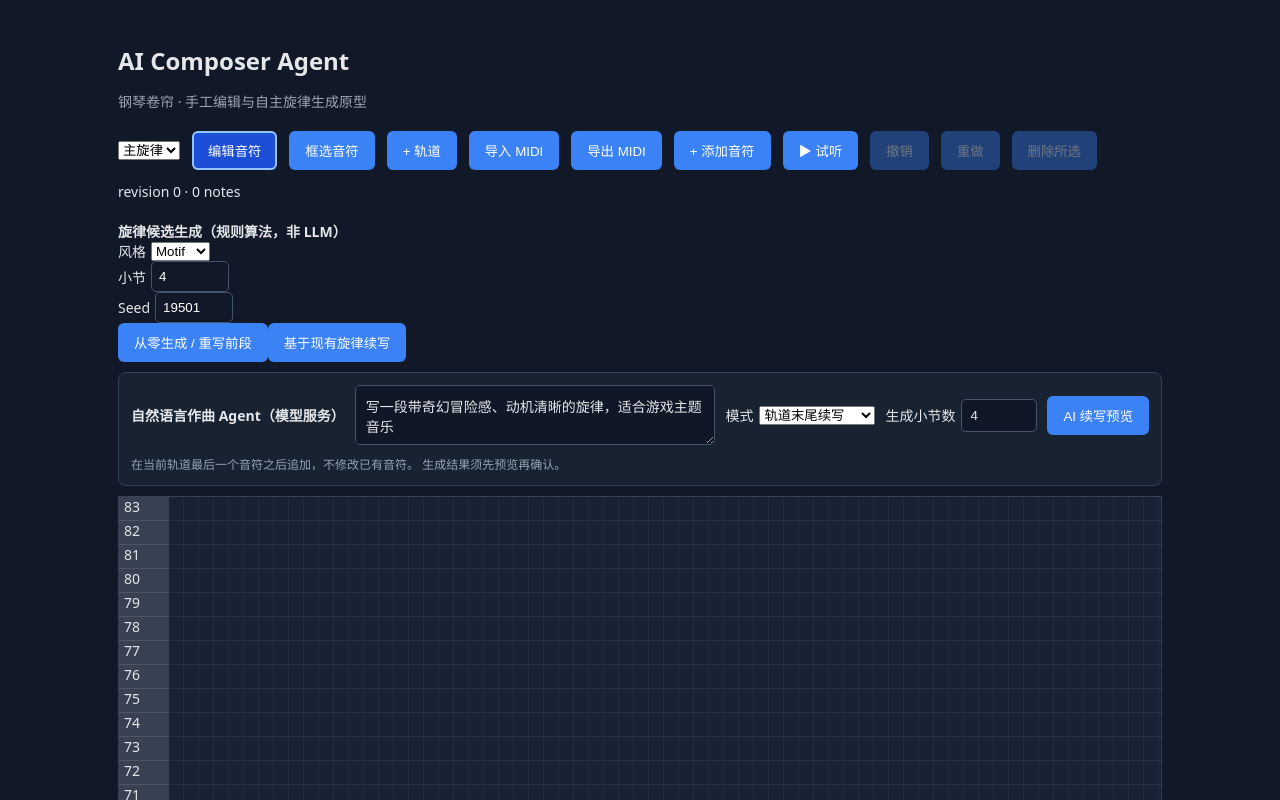
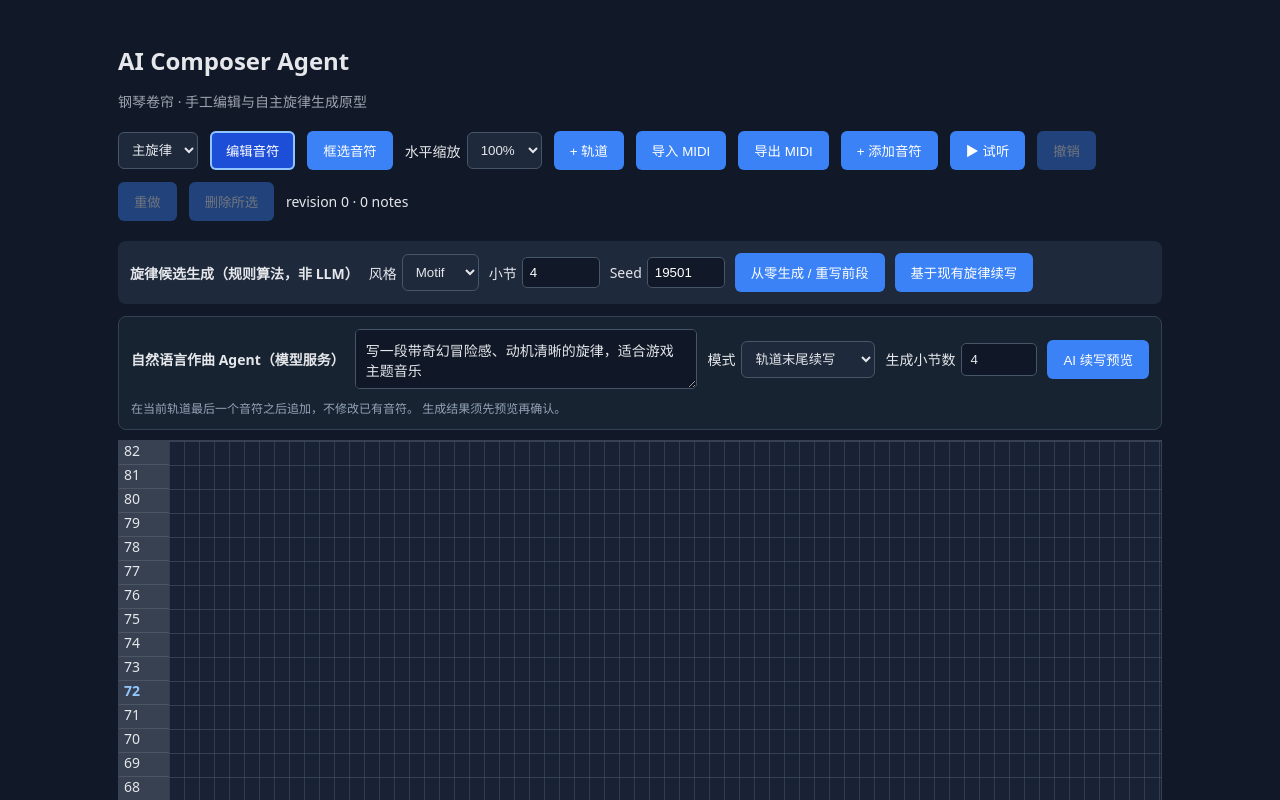
Before and after one commit to coicy/ai-composer-agent, a React (Vite) app in the folder apps/web/: page / in a window 1280 px wide. Shown: the top 800 px of the page. Built offline with nearby package versions, Linux system fonts and the light colour scheme.

Commit message:
feat(web): 128-note scroll, horizontal zoom, velocity entry and batch dragging

```diff
--- a/apps/web/src/app/App.tsx
+++ b/apps/web/src/app/App.tsx
@@ -1,6 +1,6 @@
 import {useRef,useState,useEffect} from 'react';
 import {playProject} from '@ai-composer/audio-engine';
-import {rectangleBetween,selectNotesInRect,timeRangeOfSelectedNotes} from '@ai-composer/piano-roll';
+import {rectangleBetween,selectNotesInRect,timeRangeOfSelectedNotes,tickToX,xToQuantizedTick,pitchToY,yToPitch,makeMoveOperations} from '@ai-composer/piano-roll';
 import type {GridPoint,GridRect} from '@ai-composer/piano-roll';
 import {exportMidi,importMidi} from '@ai-composer/midi-io';
 import {composeMelody,continueMelody,proposeWithProvider,proposeTranspose} from '@ai-composer/composition';
@@ -10,13 +10,16 @@ import type {PointerEvent as ReactPointerEvent} from 'react';
 import {createSession,commitSession,undoSession,redoSession} from '@ai-composer/music-core';
 import type {EditSession,MidiNote,MusicProject,NoteOperation} from '@ai-composer/music-core';
 const initial:MusicProject={projectId:'demo',revision:0,ppq:480,tracks:[{trackId:'melody',name:'主旋律',locked:false,notes:[]}]};
-const ROW=24,CELL=60,TOP_PITCH=83,BOTTOM_PITCH=60,STEP=120;
-type Gesture={noteId:string;kind:'move'|'resize';x:number;y:number;note:MidiNote};
+const ROW=24,TOP_PITCH=127,BOTTOM_PITCH=0;
+type Gesture={noteId:string;kind:'move'|'resize';x:number;y:number;note:MidiNote;targets:readonly MidiNote[]};
 export function App(){
  const [session,setSession]=useState<EditSession>(()=>createSession(initial));
  const [selected,setSelected]=useState<string|null>(null);
  const [selectedNoteIds,setSelectedNoteIds]=useState<string[]>([]);
  const [tool,setTool]=useState<'edit'|'select'>('edit');
+ const [cell,setCell]=useState(60);
+ const CELL=cell;
+ const rollRef=useRef<HTMLDivElement|null>(null);
  const marqueeStart=useRef<GridPoint|null>(null);
  const [marquee,setMarquee]=useState<GridRect|null>(null);
  const [activeTrack,setActiveTrack]=useState('melody');
@@ -37,11 +40,17 @@ export function App(){
  const playback=useRef<{stop():void}|null>(null);
  const [playing,setPlaying]=useState(false);
  useEffect(()=>()=>{playback.current?.stop();activeRequest.current?.abort();},[]);
+ useEffect(()=>{if(rollRef.current)rollRef.current.scrollTop=(127-72)*ROW-240;},[]);
  function stop(){playback.current?.stop();playback.current=null;setPlaying(false);}
  async function play(){stop();try{const handle=await playProject(session.project);playback.current=handle;setPlaying(true);setError('');}catch(e){setError(e instanceof Error?e.message:'audio_error');}}
- const [draft,setDraft]=useState<{noteId:string;startTick:number;durationTicks:number;pitch:number}|null>(null);
+ const [draft,setDraft]=useState<Record<string,MidiNote>>({});
+ const draftOps=useRef<NoteOperation[]>([]);
  const project=session.project,track=project.tracks.find(t=>t.trackId===activeTrack)??project.tracks[0],notes=track?.notes??[];
  const trackId=track?.trackId??'melody';
+ const STEP=Math.max(1,Math.round(project.ppq/4));
+ const viewport={ppq:project.ppq,pixelsPerQuarter:CELL,rowHeight:ROW,topPitch:TOP_PITCH};
+ const xOf=(tick:number)=>tickToX(tick,viewport);
+ const yOf=(pitch:number)=>pitchToY(pitch,viewport);
  async function loadMidi(file:File){try{stop();const imported=importMidi(new Uint8Array(await file.arrayBuffer()));setSession(createSession(imported));setCandidate(null);activeRequest.current?.abort();setActiveTrack(imported.tracks[0]!.trackId);setSelected(null);setSelectedNoteIds([]);setMarquee(null);setError('');}catch(e){setError(e instanceof Error?e.message:'import_failed');}}
  function downloadMidi(){try{const bytes=exportMidi(project);const copy=new Uint8Array(bytes.byteLength);copy.set(bytes);const url=URL.createObjectURL(new Blob([copy.buffer],{type:'audio/midi'}));const a=document.createElement('a');a.href=url;a.download='composition.mid';a.click();setTimeout(()=>URL.revokeObjectURL(url),1000);}catch(e){setError(e instanceof Error?e.message:'export_failed');}}
  function propose(){try{setCandidate(composeMelody({project:session.project,trackId,startBar:0,bars,style,seed}));setError('');}catch(e){setCandidate(null);setError(e instanceof Error?e.message:'generation_failed');}}
@@ -85,33 +94,63 @@ export function App(){
   }catch(e){setCandidate(null);setError(e instanceof Error?e.message:'transpose_failed');}
  }
  function approve(){if(!candidate)return;const result=commitSession(session,candidate.changes);if(result.ok){setSession(result.session);setCandidate(null);setSelectedNoteIds([]);setError('');}else{setCandidate(null);setError(result.reason);}}
- function run(op:NoteOperation){const result=commitSession(session,{baseRevision:project.revision,operations:[op]});if(result.ok){setSession(result.session);setCandidate(null);setSelectedNoteIds([]);setError('');}else setError(result.reason);}
+ function runOperations(operations:NoteOperation[],keepSelection=false){
+  if(!operations.length)return;
+  const result=commitSession(session,{baseRevision:project.revision,operations});
+  if(result.ok){setSession(result.session);setCandidate(null);if(!keepSelection)setSelectedNoteIds([]);setError('');}
+  else setError(result.reason);
+ }
+ function run(op:NoteOperation){runOperations([op]);}
+ function setVelocity(raw:number){
+  if(!Number.isSafeInteger(raw)||raw<1||raw>127){setError('力度需要在 1 到 127 之间');return;}
+  const ids=selectedNoteIds.length?selectedNoteIds:(selected?[selected]:[]);
+  const ops:NoteOperation[]=notes.filter(n=>ids.includes(n.noteId)&&n.velocity!==raw).map(n=>({type:'update_note',trackId,noteId:n.noteId,changes:{velocity:raw}}));
+  runOperations(ops,true);
+ }
  function addAt(clientX:number,clientY:number,target:HTMLElement){
   const rect=target.getBoundingClientRect(),x=clientX-rect.left,y=clientY-rect.top;
-  const startTick=Math.max(0,Math.floor(x/(CELL/4))*STEP),pitch=TOP_PITCH-Math.floor(y/ROW);
+  const startTick=xToQuantizedTick(x,viewport),pitch=yToPitch(y,viewport);
   if(pitch<BOTTOM_PITCH||pitch>TOP_PITCH)return;
   const noteId=crypto.randomUUID();
   run({type:'add_note',trackId,note:{noteId,pitch,startTick,durationTicks:480,velocity:90}});setSelected(noteId);
  }
  function onPointerDown(e:ReactPointerEvent<HTMLElement>,note:MidiNote,kind:'move'|'resize'){
   if(tool==='select')return;
-  e.stopPropagation();setSelected(note.noteId);setSelectedNoteIds([]);gesture.current={noteId:note.noteId,kind,x:e.clientX,y:e.clientY,note};(e.currentTarget.closest('.note') as HTMLElement).setPointerCapture(e.pointerId);
+  e.stopPropagation();
+  const batch=kind==='move'&&selectedNoteIds.includes(note.noteId);
+  const targets=batch?notes.filter(n=>selectedNoteIds.includes(n.noteId)):[note];
+  setSelected(note.noteId);
+  if(!batch)setSelectedNoteIds([]);
+  gesture.current={noteId:note.noteId,kind,x:e.clientX,y:e.clientY,note,targets};
+  draftOps.current=[];
+  (e.currentTarget.closest('.note') as HTMLElement).setPointerCapture(e.pointerId);
  }
  function onPointerMove(e:ReactPointerEvent<HTMLDivElement>){
   const g=gesture.current;if(!g)return;
   const steps=Math.round((e.clientX-g.x)/(CELL/4)),rows=Math.round((e.clientY-g.y)/ROW);
-  const startTick=Math.max(0,g.note.startTick+steps*STEP);
-  const durationTicks=Math.max(STEP,g.note.durationTicks+steps*STEP);
-  setDraft({noteId:g.noteId,startTick:g.kind==='move'?startTick:g.note.startTick,durationTicks:g.kind==='resize'?durationTicks:g.note.durationTicks,pitch:g.kind==='move'?Math.max(BOTTOM_PITCH,Math.min(TOP_PITCH,g.note.pitch-rows)):g.note.pitch});
+  const deltaTick=steps*STEP,deltaPitch=-rows;
+  try{
+   if(g.kind==='move'){
+    const ops=makeMoveOperations(trackId,notes,g.targets.map(n=>n.noteId),deltaTick,deltaPitch);
+    draftOps.current=ops;
+    setDraft(Object.fromEntries(g.targets.map(n=>[n.noteId,{...n,startTick:n.startTick+deltaTick,pitch:n.pitch+deltaPitch}])));
+   }else{
+    const durationTicks=Math.max(STEP,g.note.durationTicks+deltaTick);
+    draftOps.current=durationTicks===g.note.durationTicks?[]:[{type:'update_note',trackId,noteId:g.noteId,changes:{durationTicks}}];
+    setDraft({[g.noteId]:{...g.note,durationTicks}});
+   }
+   setError('');
+  }catch(e){setError(e instanceof Error?e.message:'invalid_drag');}
  }
  function onPointerUp(){
-  const g=gesture.current;gesture.current=null;
-  if(!g){return;}const d=draft;setDraft(null);
-  if(!d||d.noteId!==g.noteId)return;
-  const changes=g.kind==='resize'?{durationTicks:d.durationTicks}:{startTick:d.startTick,pitch:d.pitch};
-  if(Object.entries(changes).every(([k,v])=>g.note[k as keyof MidiNote]===v))return;
-  run({type:'update_note',trackId,noteId:g.noteId,changes});
+  if(!gesture.current)return;
+  gesture.current=null;
+  const operations=draftOps.current;
+  draftOps.current=[];
+  setDraft({});
+  if(operations.length)runOperations(operations,true);
  }
+ function cancelDrag(){gesture.current=null;draftOps.current=[];setDraft({});}
  function gridPoint(e:ReactPointerEvent<HTMLDivElement>):GridPoint{
   const rect=e.currentTarget.getBoundingClientRect();
   return {x:Math.max(0,e.clientX-rect.left),y:e.clientY-rect.top};
@@ -144,13 +183,14 @@ export function App(){
  const highlightStart=selectionScope?.startTick??(startBar-1)*project.ppq*4;
  const highlightEnd=selectionScope?.endTick??highlightStart+aiBars*project.ppq*4;
  const maxEnd=Math.max(16*project.ppq*4,...notes.map(n=>n.startTick+n.durationTicks),...(candidate?.notes.map(n=>n.startTick+n.durationTicks)??[]));
- const gridWidth=Math.max(1600,Math.ceil(maxEnd/project.ppq*CELL)+CELL*4,aiMode!=='append'&&Number.isSafeInteger(highlightEnd)&&highlightEnd>=0?highlightEnd/project.ppq*CELL+CELL*2:0);
+ const gridWidth=Math.max(1600,Math.ceil(xOf(maxEnd))+CELL*4,aiMode!=='append'&&Number.isSafeInteger(highlightEnd)&&highlightEnd>=0?xOf(highlightEnd)+CELL*2:0);
  return <main>
   <header><h1>AI Composer Agent</h1><p>钢琴卷帘 · 手工编辑与自主旋律生成原型</p></header>
   <section className="toolbar">
    <select aria-label="当前轨道" value={trackId} onChange={e=>{activeRequest.current?.abort();setCandidate(null);setActiveTrack(e.target.value);setSelected(null);setSelectedNoteIds([]);cancelMarquee();}}>{project.tracks.map(t=><option key={t.trackId} value={t.trackId}>{t.name}</option>)}</select>
    <button aria-pressed={tool==='edit'} onClick={()=>{setTool('edit');cancelMarquee();}}>编辑音符</button>
    <button aria-pressed={tool==='select'} onClick={()=>{setTool('select');cancelMarquee();}}>框选音符</button>
+   <label className="zoom-control">水平缩放 <select aria-label="水平缩放" value={CELL} onChange={e=>{setCell(Number(e.target.value));cancelMarquee();}}><option value={30}>50%</option><option value={60}>100%</option><option value={90}>150%</option><option value={120}>200%</option></select></label>
    {selectedNoteIds.length>0&&<span>{selectedNoteIds.length} 个已框选音符</span>}
    {selectedNoteIds.length>0&&<button onClick={()=>{setSelectedNoteIds([]);setAiMode('append');setCandidate(null);}}>清除框选</button>}
    {selectedNoteIds.length>0&&<button onClick={()=>previewTranspose(12)}>所选 +12 半音预览</button>}
@@ -179,25 +219,28 @@ export function App(){
    {modelPending&&<button onClick={()=>{activeRequest.current?.abort();setModelPending(false);}}>取消请求</button>}
    <span>{aiMode==='selected'?'框选音符后只替换选中的 Note ID；其他音符即使同时发声也会保留。':aiMode==='replace'?'整小节范围替换；锁定及跨边界音符阻止重写。':'在当前轨道最后一个音符之后追加，不修改已有音符。'} 生成结果须先预览再确认。</span>
   </section>
-  <section className="roll">
-   <div className="keys">{Array.from({length:24},(_,i)=><div key={i} className="key">{TOP_PITCH-i}</div>)}</div>
-   <div className={'grid'+(tool==='select'?' select-tool':'')} style={{minWidth:gridWidth}}
+  <section className="roll" ref={rollRef}>
+   <div className="keys">{Array.from({length:128},(_,i)=><div key={i} className={'key'+((TOP_PITCH-i)%12===0?' octave-key':'')}>{TOP_PITCH-i}</div>)}</div>
+   <div className={'grid'+(tool==='select'?' select-tool':'')} style={{minWidth:gridWidth,height:128*ROW,backgroundSize:`${CELL/4}px ${ROW}px, 100% ${ROW}px`}}
     onPointerDown={beginMarquee} onPointerMove={moveMarquee} onPointerUp={finishMarquee} onPointerCancel={cancelMarquee}
     onDoubleClick={e=>{if(tool==='edit'&&e.target===e.currentTarget)addAt(e.clientX,e.clientY,e.currentTarget);}}>
-    {aiMode!=='append'&&Number.isSafeInteger(highlightStart)&&highlightStart>=0&&Number.isSafeInteger(highlightEnd)&&highlightEnd>highlightStart&&<div className="selection-range" style={{left:highlightStart/project.ppq*CELL,width:(highlightEnd-highlightStart)/project.ppq*CELL}}/>}
-    {Array.from({length:24},(_,i)=><div className="lane" key={i} />)}
-    {candidate?.changes.baseRevision===project.revision&&candidate.changes.operations.some(o=>(o.type==='add_note'||o.type==='update_note')&&o.trackId===trackId)&&candidate.notes.filter(n=>candidate.changes.operations.some(o=>(o.type==='add_note'&&o.note.noteId===n.noteId)||(o.type==='update_note'&&o.noteId===n.noteId))).map(n=><div key={'ghost-'+n.noteId} className="ghost-note" style={{left:n.startTick/project.ppq*CELL,top:(TOP_PITCH-n.pitch)*ROW,width:Math.max(6,n.durationTicks/project.ppq*CELL-2)}} />)}
+    {aiMode!=='append'&&Number.isSafeInteger(highlightStart)&&highlightStart>=0&&Number.isSafeInteger(highlightEnd)&&highlightEnd>highlightStart&&<div className="selection-range" style={{left:xOf(highlightStart),width:xOf(highlightEnd-highlightStart)}}/>}
+    {Array.from({length:128},(_,i)=><div className="lane" key={i} />)}
+    {candidate?.changes.baseRevision===project.revision&&candidate.changes.operations.some(o=>(o.type==='add_note'||o.type==='update_note')&&o.trackId===trackId)&&candidate.notes.filter(n=>candidate.changes.operations.some(o=>(o.type==='add_note'&&o.note.noteId===n.noteId)||(o.type==='update_note'&&o.noteId===n.noteId))).map(n=><div key={'ghost-'+n.noteId} className="ghost-note" style={{left:xOf(n.startTick),top:yOf(n.pitch),width:Math.max(6,xOf(n.durationTicks)-2)}} />)}
     {marquee&&<div className="marquee-box" style={{left:marquee.left,top:marquee.top,width:marquee.right-marquee.left,height:marquee.bottom-marquee.top}}/>}
-    {notes.map(n=>{const display=draft?.noteId===n.noteId?{...n,...draft}:n;return <div key={n.noteId} className={'note'+(selected===n.noteId?' selected':'')+(removedIds.has(n.noteId)?' pending-delete':'')+(selectedSet.has(n.noteId)?' multi-selected':'')+(updatedIds.has(n.noteId)?' pending-update':'')}
-     style={{left:display.startTick/project.ppq*CELL,top:(TOP_PITCH-display.pitch)*ROW,width:Math.max(6,display.durationTicks/project.ppq*CELL-2)}}
+    {notes.map(n=>{const display=draft[n.noteId]??n;return <div key={n.noteId} className={'note'+(selected===n.noteId?' selected':'')+(removedIds.has(n.noteId)?' pending-delete':'')+(selectedSet.has(n.noteId)?' multi-selected':'')+(updatedIds.has(n.noteId)?' pending-update':'')}
+     style={{left:xOf(display.startTick),top:yOf(display.pitch),width:Math.max(6,xOf(display.durationTicks)-2)}}
      title={`pitch ${n.pitch}, start ${n.startTick}, duration ${n.durationTicks}`}
-     onPointerDown={e=>onPointerDown(e,n,'move')} onPointerMove={onPointerMove} onPointerUp={onPointerUp} onPointerCancel={()=>{gesture.current=null;setDraft(null);}}>
+     onPointerDown={e=>onPointerDown(e,n,'move')} onPointerMove={onPointerMove} onPointerUp={onPointerUp} onPointerCancel={cancelDrag}>
      <span className="resize" onPointerDown={e=>onPointerDown(e,n,'resize')}/>
     </div>;})}
    </div>
   </section>
+  <p className="hint">可垂直滚动查看 MIDI 0–127 全音域；缩放只改变显示比例，不修改工程 Tick。框选后切换回编辑模式，拖动其中任一音符可整体移动，操作作为单次撤销记录。</p>
   <p className="hint">编辑模式：双击空白新增音符，拖动音符修改音高/时间，拖动右边缘改变时值。框选模式：按住鼠标左键拖动矩形区域，再选择“仅重写框选音符”交给 Agent。</p>
-  {active&&<div className="details">所选：音高 {active.pitch} · 起点 {active.startTick} tick · 时长 {active.durationTicks} tick · 力度 {active.velocity}</div>}
+  {active&&<div className="details">所选：音高 {active.pitch} · 起点 {active.startTick} tick · 时长 {active.durationTicks} tick · 力度 {active.velocity}
+  <label className="velocity-control">力度 (1–127) <input type="number" min={1} max={127} key={active.noteId} defaultValue={active.velocity} onBlur={e=>{const number=Number(e.currentTarget.value);if(number!==active.velocity)setVelocity(number);}} onKeyDown={e=>{if(e.key==='Enter')e.currentTarget.blur();}}/></label>
+  {selectedNoteIds.length>0&&<span>更改力度将一次性作用于 {selectedNoteIds.length} 个所选音符。</span>}</div>}
   {error&&<p role="alert" className="error">{error}</p>}
   <p className="hint">试听使用 Web Audio 三角波与固定 120 BPM，尚无音色、循环和 Tempo Map。可选择 AI 续写或选区重写；重写操作先显示蓝色新增音符与红色待删除音符，需启动本地 agent-api 并配置密钥；MIDI 导出暂为固定 120 BPM，导入替换现有工程。撤销/重做采用内存快照；刷新页面不会保留编辑历史。</p>
  </main>;
--- a/apps/web/src/styles/global.css
+++ b/apps/web/src/styles/global.css
@@ -1,4 +1,6 @@
-*{box-sizing:border-box}body{margin:0;background:#111827;color:#e5e7eb;font:14px system-ui,sans-serif}main{max-width:1100px;margin:auto;padding:28px}h1{font-size:24px;margin-bottom:4px}header p,.hint{color:#9ca3af}.toolbar{display:flex;align-items:center;gap:12px;flex-wrap:wrap;margin:20px 0}button{background:#3b82f6;color:white;border:0;border-radius:6px;padding:10px 16px;cursor:pointer}button:disabled{opacity:.4;cursor:not-allowed}.roll{display:flex;height:576px;border:1px solid #374151;overflow:auto;user-select:none;touch-action:none}.keys{width:50px;flex:none}.key{height:24px;border-bottom:1px solid #4b5563;padding-left:5px;background:#374151}.grid{position:relative;min-width:1600px;height:576px;flex:1;background:repeating-linear-gradient(to right,transparent 0,transparent 14px,#47556966 15px),repeating-linear-gradient(to bottom,#182234 0,#182234 23px,#344053 24px)}.lane{height:24px;pointer-events:none}.note{position:absolute;height:22px;border-radius:3px;background:#41a68d;border:1px solid #84edce;cursor:grab;touch-action:none}.note.selected{background:#ebb653;border-color:#ffeb9a}.note:active{cursor:grabbing}.resize{position:absolute;right:0;top:0;width:9px;height:100%;cursor:ew-resize}.details{padding:12px;background:#1e293b;border-radius:6px}.error{color:#fca5a5}\nselect{background:#1e293b;color:#e5e7eb;border:1px solid #475569;padding:9px;border-radius:6px}\n
+*{box-sizing:border-box}body{margin:0;background:#111827;color:#e5e7eb;font:14px system-ui,sans-serif}main{max-width:1100px;margin:auto;padding:28px}h1{font-size:24px;margin-bottom:4px}header p,.hint{color:#9ca3af}.toolbar{display:flex;align-items:center;gap:12px;flex-wrap:wrap;margin:20px 0}button{background:#3b82f6;color:white;border:0;border-radius:6px;padding:10px 16px;cursor:pointer}button:disabled{opacity:.4;cursor:not-allowed}.roll{display:flex;height:576px;border:1px solid #374151;overflow:auto;user-select:none;touch-action:none}.keys{width:50px;flex:none}.key{height:24px;border-bottom:1px solid #4b5563;padding-left:5px;background:#374151}.grid{position:relative;min-width:1600px;height:576px;flex:1;background:repeating-linear-gradient(to right,transparent 0,transparent 14px,#47556966 15px),repeating-linear-gradient(to bottom,#182234 0,#182234 23px,#344053 24px)}.lane{height:24px;pointer-events:none}.note{position:absolute;height:22px;border-radius:3px;background:#41a68d;border:1px solid #84edce;cursor:grab;touch-action:none}.note.selected{background:#ebb653;border-color:#ffeb9a}.note:active{cursor:grabbing}.resize{position:absolute;right:0;top:0;width:9px;height:100%;cursor:ew-resize}.details{padding:12px;background:#1e293b;border-radius:6px}.error{color:#fca5a5}
+select{background:#1e293b;color:#e5e7eb;border:1px solid #475569;padding:9px;border-radius:6px}
+
 .generator{display:flex;align-items:center;gap:10px;flex-wrap:wrap;background:#1e293b;padding:12px;margin-bottom:12px;border-radius:8px}.generator input{width:78px;padding:7px;background:#111827;color:white;border:1px solid #475569;border-radius:5px}.generator label{display:flex;align-items:center;gap:5px}.ghost-note{position:absolute;height:22px;border:1px dashed #8bbdff;background:#6c8be077;pointer-events:none;z-index:1}
 
 .agent-request{display:flex;align-items:center;gap:10px;flex-wrap:wrap;background:#172331;border:1px solid #334155;border-radius:8px;padding:12px;margin:10px 0}.agent-request textarea{min-width:280px;flex:1;background:#101827;color:#e5e7eb;border:1px solid #475569;border-radius:5px;padding:10px;font:inherit}.agent-request span{color:#94a3b8;font-size:12px;width:100%}
@@ -13,3 +15,15 @@
 .note.pending-update{background:#be8551;border-color:#fbbf73;opacity:.76}
 .agent-request .constraint-toggle{white-space:normal;display:inline-flex;align-items:center;gap:6px}
 .agent-request .constraint-toggle input{width:auto;accent-color:#93c5fd}
+
+/* Full MIDI range in a single scrollable roll: keyboard remains visible horizontally. */
+.roll{height:576px;overflow:auto;touch-action:pan-x pan-y;position:relative}
+.keys{position:sticky;left:0;width:50px;z-index:10;height:3072px;background:#374151}
+.key{height:24px}
+.key.octave-key{color:#93c5fd;font-weight:700}
+.grid{height:3072px;min-width:1600px;flex:none;background-image:linear-gradient(to right,#47556980 1px,transparent 1px),linear-gradient(to bottom,#344053 1px,transparent 1px);background-repeat:repeat;background-color:#182234}
+.selection-range{height:100%}
+.zoom-control{display:flex;gap:6px;align-items:center}
+.details{display:flex;gap:16px;align-items:center;flex-wrap:wrap}
+.velocity-control{display:flex;gap:8px;align-items:center}
+.velocity-control input{width:70px;background:#111827;color:#e5e7eb;border:1px solid #64748b;border-radius:4px;padding:7px}
```
